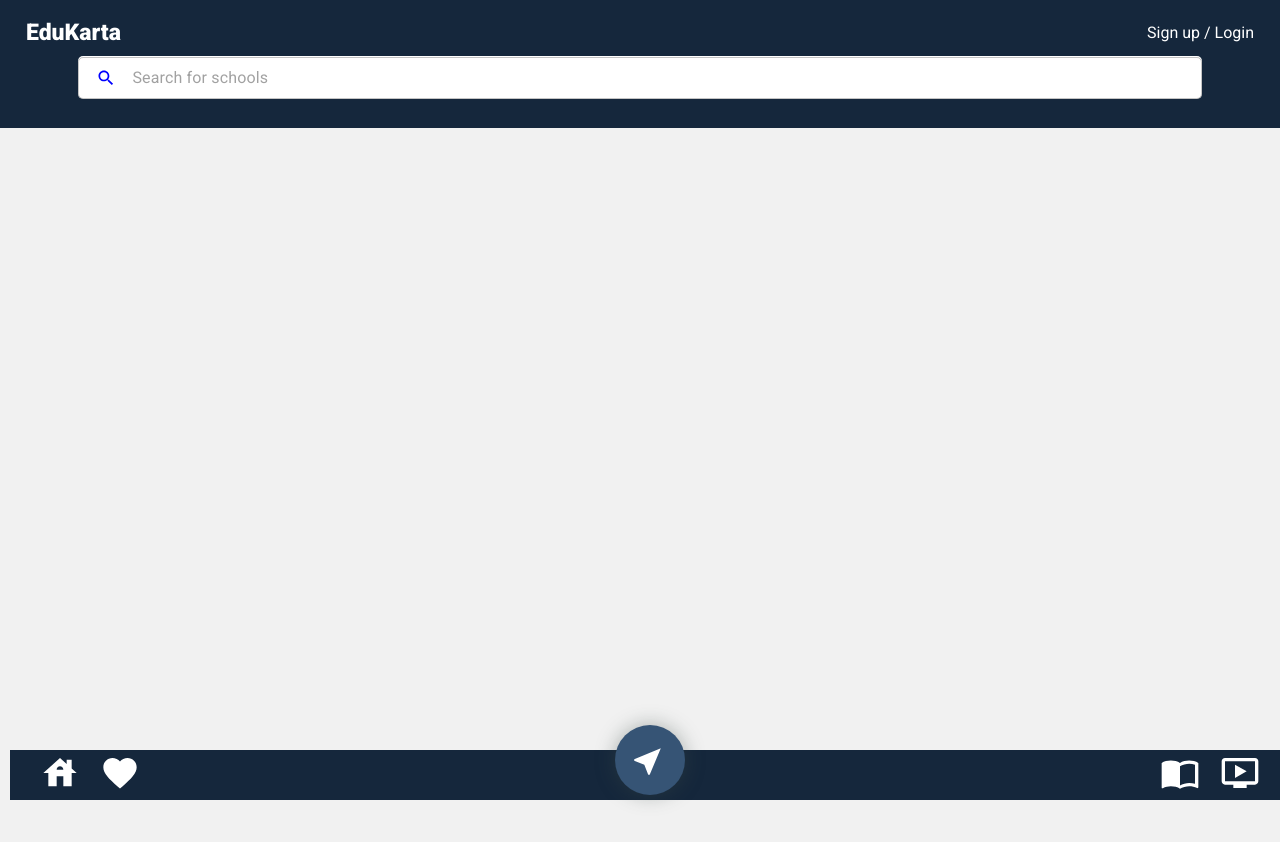
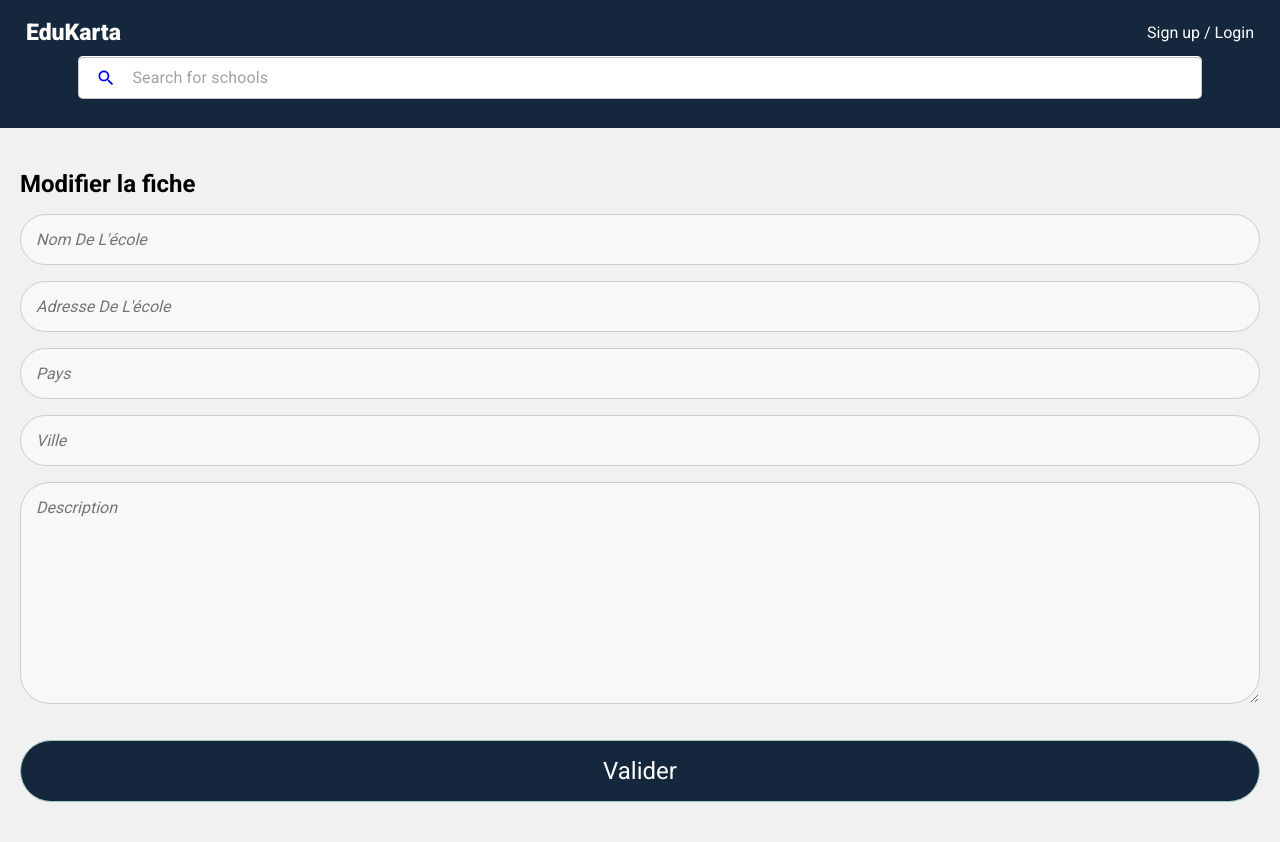
Before and after one commit to Edukarta/Edukarta_v1, a React (Create React App) app in the folder client/: page /school/update/1 in a window 1280 px wide. Shown: the top 842 px of the page. Before the commit the page ends 800 px from the top, so only its background shows below. Built offline with nearby package versions, Linux system fonts and the light colour scheme.

Commit message:
school infos

```diff
--- a/client/src/App.js
+++ b/client/src/App.js
@@ -6,6 +6,7 @@ import LoginPage from "./user/pages/LoginPage";
 import ProfilPage from "./user/pages/ProfilPage";
 import ProfilDetails from "./user/pages/ProfilDetails";
 import SchoolDetails from "./schools/pages/SchoolDetails";
+import SchoolUpdate from "./schools/pages/SchoolUpdate";
 import { useLocation } from "react-router-dom";
 
 function App() {
@@ -20,8 +21,11 @@ function App() {
           <Route path="/profil/:id" element={<ProfilPage />} />
           <Route path="/profil/:id/details" element={<ProfilDetails />} />
           <Route path="/school/:id" element={<SchoolDetails />} />
+          <Route path="/school/update/:id" element={<SchoolUpdate />} />
         </Routes>
-        {location.pathname !== "/register" && <NavbarBottom />}
+        {!["/register"].includes(location.pathname) &&
+          !location.pathname.startsWith("/profil/") &&
+          !location.pathname.startsWith("/school/update/") && <NavbarBottom />}
       </main>
     </>
   );
--- a/client/src/schools/components/SchoolDetails/SchoolsInfos.jsx
+++ b/client/src/schools/components/SchoolDetails/SchoolsInfos.jsx
@@ -32,7 +32,7 @@ const SchoolsInfos = ({ school }) => {
         <img src={schoolIcon} alt="school" />
       </div>
       <div className={classes.container_link}>
-        <Link to="/">Cette fiche vous apartient ?</Link>
+        <Link to={`/school/update/${school?.id}`}>Cette fiche vous apartient ?</Link>
       </div>
     </div>
   );
--- /dev/null
+++ b/client/src/schools/pages/SchoolUpdate.jsx
@@ -0,0 +1,53 @@
+import React from "react";
+import Input from "../../shared/components/FormElements/Input";
+import Button from "../../shared/components/FormElements/Button";
+import classes from "./SchoolUpdate.module.css";
+
+const SchoolUpdate = () => {
+  return (
+    <section className={classes.containerFormRegister}>
+      <h1>Modifier la fiche</h1>
+      <form>
+        <Input
+          id="name"
+          element="input"
+          type="text"
+          placeholder="Nom de l'école"
+          name="name"
+        />
+        <Input
+          id="address"
+          element="input"
+          type="text"
+          placeholder="Adresse de l'école"
+          name="address"
+        />
+        <Input
+          id="country"
+          element="input"
+          type="text"
+          placeholder="Pays"
+          name="country"
+        />
+        <Input
+          id="city"
+          element="input"
+          type="text"
+          placeholder="Ville"
+          name="city"
+        />
+        <Input
+          id="description"
+          element="textarea"
+          rows="10"
+          type="text"
+          placeholder="description"
+          name="description"
+        />
+        <Button big>Valider</Button>
+      </form>
+    </section>
+  );
+};
+
+export default SchoolUpdate;
--- /dev/null
+++ b/client/src/schools/pages/SchoolUpdate.module.css
@@ -0,0 +1,5 @@
+.containerFormRegister{
+    padding: 10px;
+    margin-top: 150px;
+    margin-bottom: 50px;
+}
--- a/client/src/shared/components/FormElements/Input.jsx
+++ b/client/src/shared/components/FormElements/Input.jsx
@@ -13,7 +13,7 @@ const Input = (props) => {
         value={props.value}
       />
     ) : (
-      <textarea id={props.id} rows={props.rows || 3} />
+      <textarea id={props.id} rows={props.rows || 3}  placeholder={props.placeholder} />
     );
 
   return (
--- a/client/src/shared/components/FormElements/Input.module.css
+++ b/client/src/shared/components/FormElements/Input.module.css
@@ -8,8 +8,10 @@
     display: block;
   }
 
-  .formControl input::placeholder{
+  .formControl input::placeholder,
+  .formControl textarea::placeholder{
     font-style: italic;
+    text-transform: capitalize;
   }
 
   .formControl label {
```
Also changed, not shown: client/src/user/pages/App.js (deleted, +0 -26 lines).
